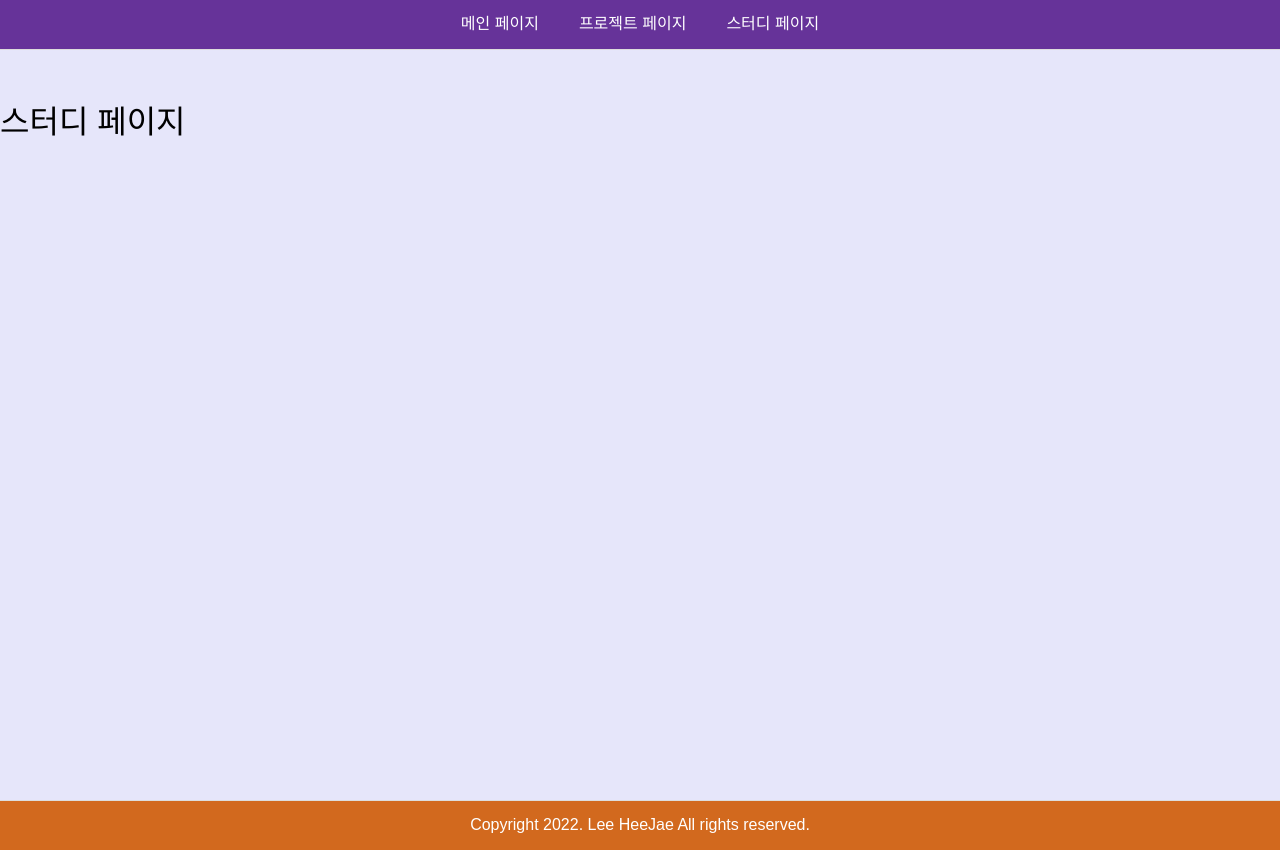
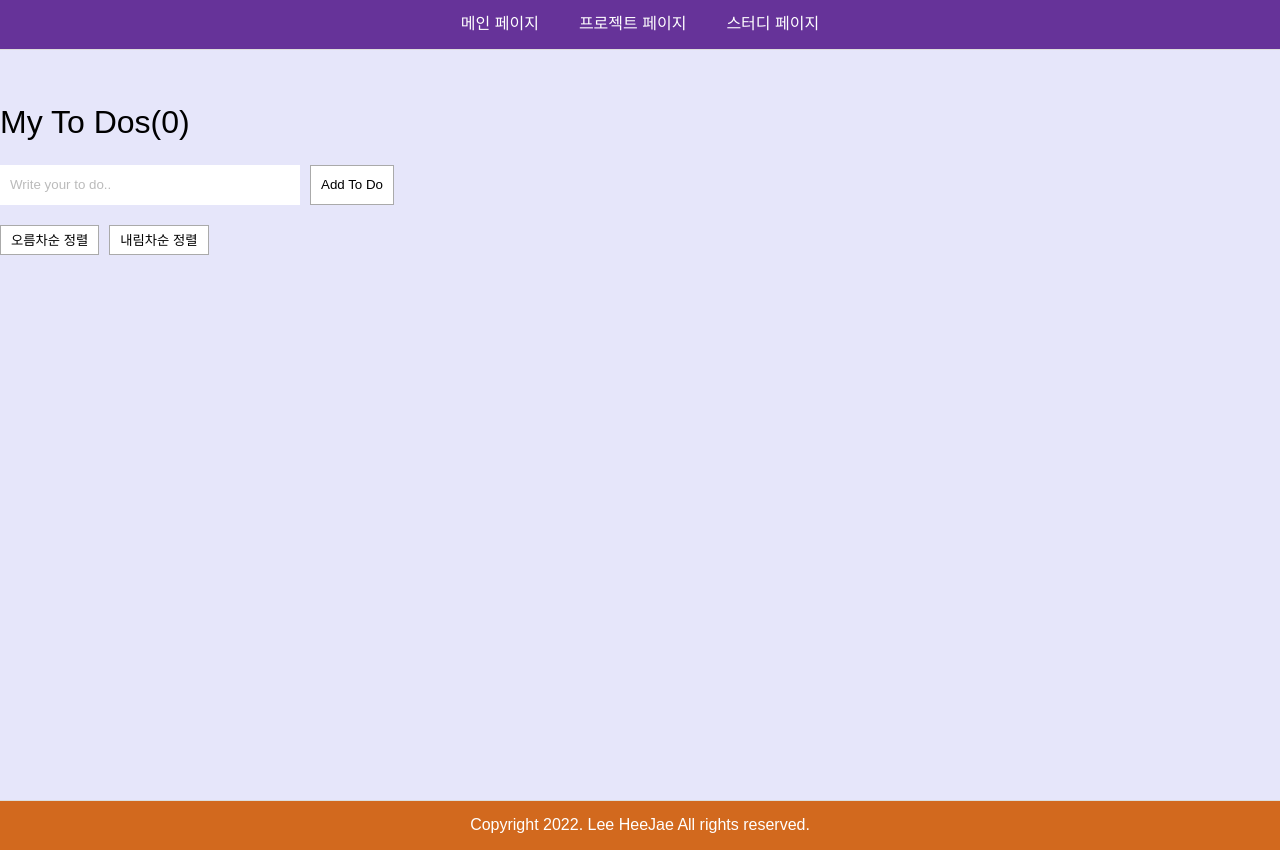
Before and after one commit to heejae0811/react-study, a React (Create React App) app: page /study in a window 1280 px wide. Built offline with nearby package versions, Linux system fonts and the light colour scheme.

Commit message:
todo 만들기

```diff
--- a/package.json
+++ b/package.json
@@ -40,7 +40,7 @@
       "last 1 safari version"
     ]
   },
-  "homepage": "http://heejae0811.github.io/react-study",
+  "homepage": "https://heejae0811.github.io/react-study/",
   "devDependencies": {
     "gh-pages": "^4.0.0"
   }
--- a/src/index.js
+++ b/src/index.js
@@ -6,7 +6,7 @@ import './scss/common.scss'
 
 const root = ReactDOM.createRoot(document.getElementById('root'))
 root.render(
-  <BrowserRouter basename={process.env.PUBLIC_URL}>
+  <BrowserRouter>
     <App/>
   </BrowserRouter>
 )
--- a/src/pages/main/index.js
+++ b/src/pages/main/index.js
@@ -21,19 +21,19 @@ function MainPage() {
         onSlideChange={() => console.log('slide change')}
       >
         <SwiperSlide>
-          <img src="/images/profile01.jpg" alt="프로필"/>
+          <img src="/react-study/images/profile01.jpg" alt="프로필"/>
           <p>저는 무럭무럭 자라</p>
         </SwiperSlide>
         <SwiperSlide>
-          <img src="/images/profile02.jpg" alt="프로필"/>
+          <img src="/react-study/images/profile02.jpg" alt="프로필"/>
           <p>유도도 하고</p>
         </SwiperSlide>
         <SwiperSlide>
-          <img src="/images/profile03.jpg" alt="프로필"/>
+          <img src="/react-study/images/profile03.jpg" alt="프로필"/>
           <p>클라이밍도 하고</p>
         </SwiperSlide>
         <SwiperSlide>
-          <img src="/images/profile04.jpg" alt="프로필"/>
+          <img src="/react-study/images/profile04.jpg" alt="프로필"/>
           <p>밴드도 하는 어른이 됐습니다.</p>
         </SwiperSlide>
       </Swiper>
--- a/src/pages/study/index.js
+++ b/src/pages/study/index.js
@@ -1,7 +1,60 @@
+import {useState} from 'react'
+import './index.scss'
+
 function StudyPage() {
+  const [toDo, setToDo] = useState('')
+  const [toDos, setToDos] = useState([])
+  const sortTodos = [...toDos]
+
+  const onChange = (event) => {
+    setToDo(event.target.value)
+  }
+
+  const onSubmit = (event) => {
+    event.preventDefault()
+
+    if (toDo === '') {
+      return
+    }
+
+    setToDos(currentArray => [toDo, ...currentArray])
+    setToDo('')
+  }
+
+  // 오름차순 정렬
+  const asceSort = () => {
+    setToDos(sortTodos.sort((a, b) => a.localeCompare(b)))
+  }
+
+  // 내림차순 정렬
+  const descSort = () => {
+    setToDos(sortTodos.sort((a, b) => -a.localeCompare(b)))
+  }
+
+
   return (
     <div className="study-page">
-      <h1>스터디 페이지</h1>
+      <h1>My To Dos({toDos.length})</h1>
+
+      <form onSubmit={onSubmit}>
+        <input
+          type="text"
+          placeholder="Write your to do.."
+          value={toDo}
+          onChange={onChange}/>
+        <button>Add To Do</button>
+      </form>
+
+      <button onClick={asceSort}>오름차순 정렬</button>
+      <button onClick={descSort}>내림차순 정렬</button>
+
+      <ul>
+        {
+          toDos.map((item, index) => (
+            <li key={index}>{item}</li>
+          ))
+        }
+      </ul>
     </div>
   );
 }
--- a/src/pages/study/index.scss
+++ b/src/pages/study/index.scss
@@ -0,0 +1,35 @@
+.study-page {
+  form {
+    margin: 20px 0;
+
+    input {
+      width: 300px;
+      height: 40px;
+      padding: 0 10px;
+    }
+
+    button {
+      height: 40px;
+      margin-left: 10px;
+      padding: 0 10px;
+      border: 1px solid #aaa;
+      background-color: #fff;
+    }
+  }
+
+  button {
+    height: 30px;
+    margin-right: 10px;
+    padding: 0 10px;
+    border: 1px solid #aaa;
+    background-color: #fff;
+  }
+
+  ul {
+    margin: 20px 0;
+
+    li {
+      margin: 5px 0;
+    }
+  }
+}
```
